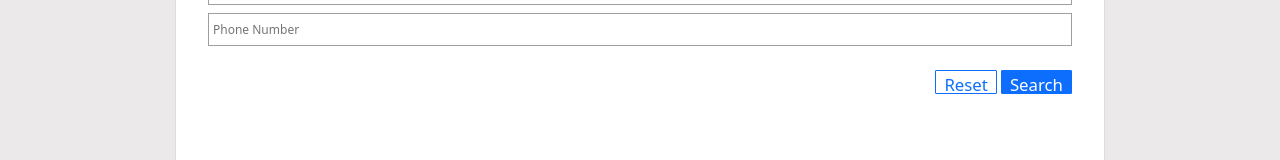
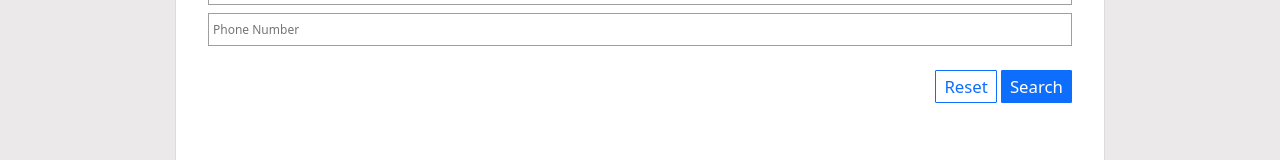
Before and after one commit to Anurag94Singh/CustomerLookUp, an Angular app: page / in a window 1280 px wide. Shown: the part 410-570 px from the top of the page. Built offline with nearby package versions, Linux system fonts and the light colour scheme.

Commit message:
1 file modified

```diff
--- a/src/app/customer/components/look-up-form/look-up-form.component.scss
+++ b/src/app/customer/components/look-up-form/look-up-form.component.scss
@@ -18,8 +18,7 @@ section#lookup-form-section {
     button {
       margin-left: 0.25rem;
       border-radius: 1px;
-      height: calc(1vh + 1rem);
-      padding: 0.1rem 0.5rem;
+      padding: calc(0.2vh + 0.1rem) calc(0.5vh + 0.25rem);
     }
   }
 }
```
